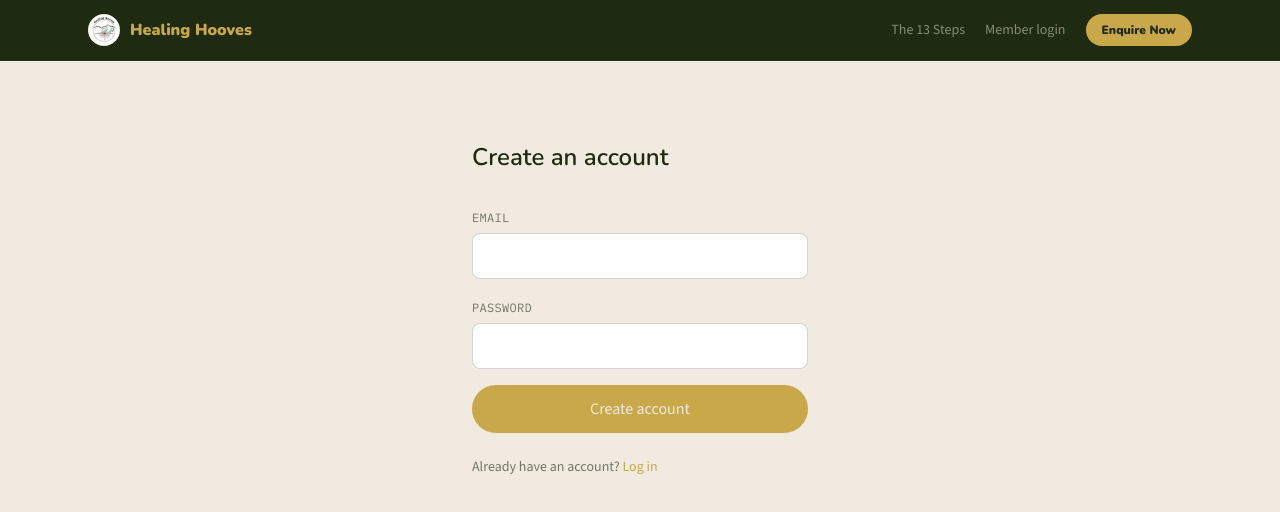
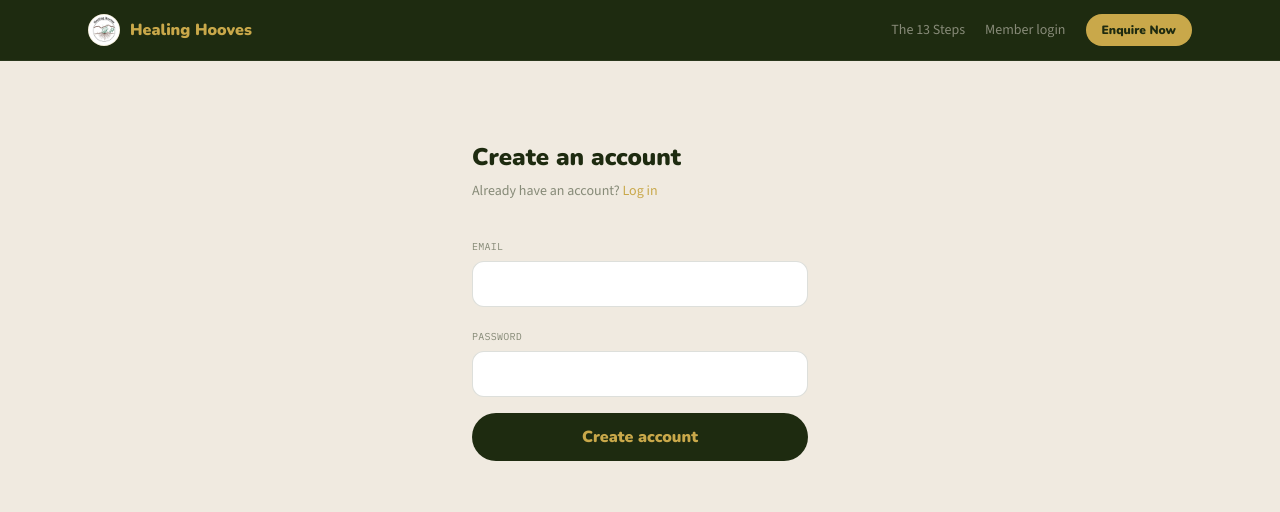
Before and after one commit to kroonmalcolm6-del/healing-hooves-website, a React (Vite) app: page /signup in a window 1280 px wide. Shown: the top 512 px of the page. Built offline with nearby package versions, Linux system fonts and the light colour scheme; no server answers.

Commit message:
signup confirmation message

```diff
--- a/src/pages/Signup.tsx
+++ b/src/pages/Signup.tsx
@@ -1,19 +1,15 @@
 import { FormEvent, useState } from "react";
-import { Link, useNavigate, useSearchParams } from "react-router-dom";
+import { Link } from "react-router-dom";
 import { Nav } from "../components/Nav";
 import { useAuth } from "../lib/auth";
 
 export function Signup() {
   const { signUp } = useAuth();
-  const navigate = useNavigate();
-  const [params] = useSearchParams();
   const [email, setEmail] = useState("");
   const [password, setPassword] = useState("");
   const [error, setError] = useState<string | null>(null);
   const [done, setDone] = useState(false);
   const [loading, setLoading] = useState(false);
-
-  const next = params.get("next");
 
   const handleSubmit = async (e: FormEvent) => {
     e.preventDefault();
@@ -21,10 +17,7 @@ export function Signup() {
     setError(null);
     const { error } = await signUp(email, password);
     setLoading(false);
-    if (error) {
-      setError(error);
-      return;
-    }
+    if (error) { setError(error); return; }
     setDone(true);
   };
 
@@ -33,16 +26,20 @@ export function Signup() {
       <div className="min-h-screen bg-bone">
         <Nav />
         <div className="mx-auto max-w-sm px-6 py-20 text-center">
-          <h1 className="font-display text-2xl font-semibold text-soil">Check your email</h1>
-          <p className="mt-3 font-body text-soil/70">
-            We've sent a confirmation link. Once you've confirmed,{" "}
-            <Link
-              to={next === "checkout" ? "/?checkout=required" : "/login"}
-              className="text-redoxide underline-offset-4 hover:underline"
-            >
-              log in here
+          <div className="w-14 h-14 rounded-full bg-healed/15 flex items-center justify-center mx-auto mb-6">
+            <div className="w-5 h-5 rounded-full bg-healed" />
+          </div>
+          <h1 className="font-display text-2xl font-black text-soil mb-3">Account created</h1>
+          <p className="font-body text-sm leading-relaxed text-soil/60 mb-6">
+            Welcome to Healing Hooves. Your account has been created successfully.
+            Please wait while the administrator grants you access to the course material —
+            you will be able to log in and view the 13 Steps once your account has been approved.
+          </p>
+          <p className="font-body text-sm text-soil/40">
+            Already approved?{" "}
+            <Link to="/login" className="text-redoxide underline-offset-4 hover:underline">
+              Log in here
             </Link>
-            {next === "checkout" && " to finish your purchase"}.
           </p>
         </div>
       </div>
@@ -53,51 +50,30 @@ export function Signup() {
     <div className="min-h-screen bg-bone">
       <Nav />
       <div className="mx-auto max-w-sm px-6 py-20">
-        <h1 className="font-display text-2xl font-semibold text-soil">Create an account</h1>
-        <form onSubmit={handleSubmit} className="mt-8 space-y-4">
-          <div>
-            <label className="font-mono text-xs uppercase tracking-wide text-soil/60">
-              Email
-            </label>
-            <input
-              type="email"
-              required
-              value={email}
-              onChange={(e) => setEmail(e.target.value)}
-              className="mt-1 w-full rounded-lg border border-soil/20 bg-white px-4 py-2.5 font-body text-soil outline-none focus:border-redoxide"
-            />
-          </div>
-          <div>
-            <label className="font-mono text-xs uppercase tracking-wide text-soil/60">
-              Password
-            </label>
-            <input
-              type="password"
-              required
-              minLength={6}
-              value={password}
-              onChange={(e) => setPassword(e.target.value)}
-              className="mt-1 w-full rounded-lg border border-soil/20 bg-white px-4 py-2.5 font-body text-soil outline-none focus:border-redoxide"
-            />
-          </div>
-
-          {error && <p className="font-body text-sm text-redoxide">{error}</p>}
-
-          <button
-            type="submit"
-            disabled={loading}
-            className="w-full rounded-full bg-redoxide px-6 py-3 font-body font-medium text-bone transition hover:bg-redoxide/90 disabled:opacity-60"
-          >
-            {loading ? "Creating account…" : "Create account"}
-          </button>
-        </form>
-
-        <p className="mt-6 font-body text-sm text-soil/60">
+        <h1 className="font-display text-2xl font-black text-soil mb-2">Create an account</h1>
+        <p className="font-body text-sm text-soil/50 mb-8">
           Already have an account?{" "}
           <Link to="/login" className="text-redoxide underline-offset-4 hover:underline">
             Log in
           </Link>
         </p>
+        <form onSubmit={handleSubmit} className="space-y-4">
+          <div>
+            <label className="font-mono text-[10px] uppercase tracking-wide text-soil/50">Email</label>
+            <input type="email" required value={email} onChange={(e) => setEmail(e.target.value)}
+              className="mt-1 w-full rounded-xl border border-soil/15 bg-white px-4 py-3 font-body text-sm text-soil outline-none focus:border-redoxide" />
+          </div>
+          <div>
+            <label className="font-mono text-[10px] uppercase tracking-wide text-soil/50">Password</label>
+            <input type="password" required minLength={6} value={password} onChange={(e) => setPassword(e.target.value)}
+              className="mt-1 w-full rounded-xl border border-soil/15 bg-white px-4 py-3 font-body text-sm text-soil outline-none focus:border-redoxide" />
+          </div>
+          {error && <p className="font-body text-sm text-red-600">{error}</p>}
+          <button type="submit" disabled={loading}
+            className="w-full rounded-full bg-soil px-6 py-3 font-display font-black text-redoxide transition hover:bg-shutter disabled:opacity-50">
+            {loading ? "Creating account…" : "Create account"}
+          </button>
+        </form>
       </div>
     </div>
   );
```
